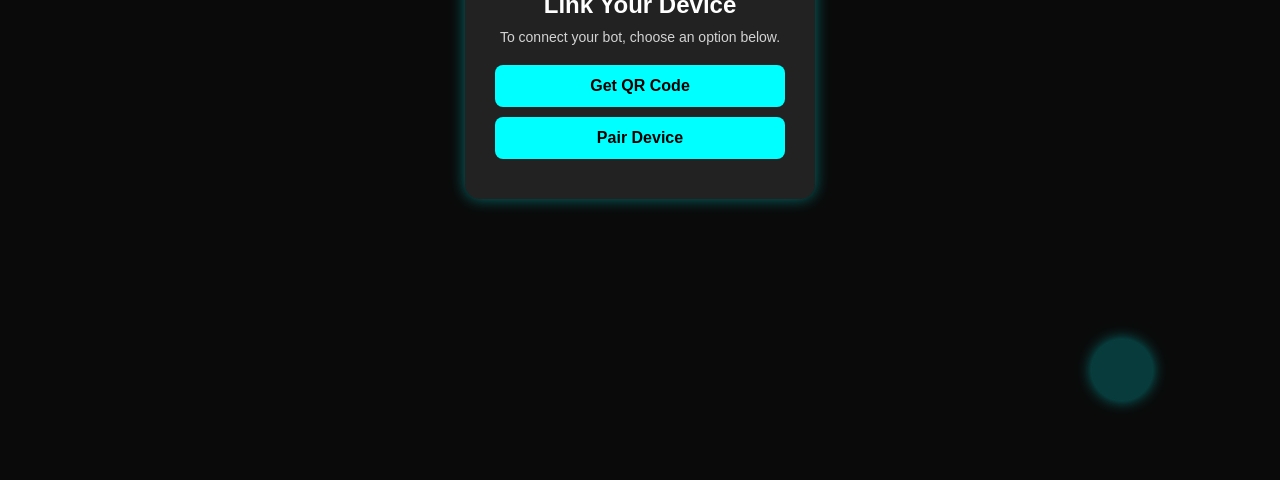
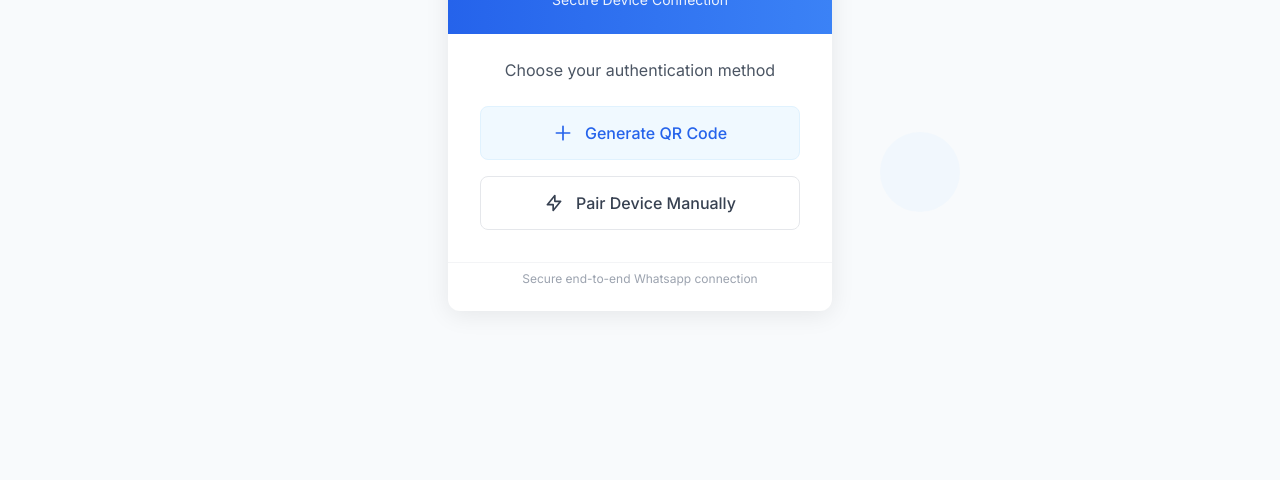
Before and after one commit to efeurhobobullish/empire_md_main_session, a website: page main.html in a window 1280 px wide. Shown: the part 320-800 px from the top of the page. Drawn offline with nearby package versions, Linux system fonts and the light colour scheme.

Commit message:
Update main.html

```diff
--- a/main.html
+++ b/main.html
@@ -3,115 +3,94 @@
 <head>
     <meta charset="UTF-8">
     <meta name="viewport" content="width=device-width, initial-scale=1.0">
-    <title>Empire_Md Session</title>
+    <title>Empire_MD | Secure Connection</title>
+    <script src="https://cdn.tailwindcss.com"></script>
+    <script>
+        tailwind.config = {
+            theme: {
+                extend: {
+                    colors: {
+                        primary: {
+                            50: '#f0f9ff',
+                            100: '#e0f2fe',
+                            500: '#3b82f6',
+                            600: '#2563eb',
+                            700: '#1d4ed8'
+                        }
+                    },
+                    animation: {
+                        'fade-in': 'fadeIn 0.5s ease-out',
+                        'float': 'float 4s ease-in-out infinite'
+                    },
+                    keyframes: {
+                        fadeIn: {
+                            '0%': { opacity: '0', transform: 'translateY(10px)' },
+                            '100%': { opacity: '1', transform: 'translateY(0)' }
+                        },
+                        float: {
+                            '0%, 100%': { transform: 'translateY(0)' },
+                            '50%': { transform: 'translateY(-8px)' }
+                        }
+                    }
+                }
+            }
+        }
+    </script>
     <style>
-        * {
-            margin: 0;
-            padding: 0;
-            box-sizing: border-box;
-            font-family: Arial, sans-serif;
+        @import url('https://fonts.googleapis.com/css2?family=Inter:wght@300;400;500;600&display=swap');
+        body {
+            font-family: 'Inter', sans-serif;
+            background-color: #f8fafc;
         }
-
-        body {
-            background: #0a0a0a;
-            color: #fff;
-            display: flex;
-            justify-content: center;
-            align-items: center;
-            height: 100vh;
-            overflow: hidden;
-        }
-
-        .container {
-            background: rgba(255, 255, 255, 0.1);
-            padding: 30px;
-            border-radius: 15px;
-            box-shadow: 0 0 15px rgba(0, 255, 255, 0.4);
-            backdrop-filter: blur(12px);
-            text-align: center;
-            width: 350px;
-            position: relative;
-            z-index: 2;
-        }
-
-        h1 {
-            font-size: 24px;
-            margin-bottom: 10px;
-        }
-
-        p {
-            font-size: 14px;
-            opacity: 0.8;
-            margin-bottom: 20px;
-        }
-
-        .btn {
-            display: block;
-            width: 100%;
-            padding: 12px;
-            margin: 10px 0;
-            border: none;
-            border-radius: 8px;
-            font-size: 16px;
-            font-weight: bold;
-            cursor: pointer;
-            transition: 0.3s ease-in-out;
-            background: cyan;
-            color: #000;
-            position: relative;
-            overflow: hidden;
-        }
-
-        .btn:hover {
-            background: rgba(0, 255, 255, 0.8);
-            box-shadow: 0 0 10px rgba(0, 255, 255, 0.6);
-        }
-
-        /* Floating Icons */
-        .floating-icon {
-            position: absolute;
-            width: 60px;
-            height: 60px;
-            background: rgba(0, 255, 255, 0.2);
-            border-radius: 50%;
-            box-shadow: 0 0 15px rgba(0, 255, 255, 0.5);
-            animation: float 4s infinite ease-in-out;
-            z-index: 1;
-        }
-
-        .whatsapp {
-            top: 10%;
-            left: 10%;
-            animation-delay: 0s;
-        }
-
-        .bot {
-            bottom: 10%;
-            right: 10%;
-            animation-delay: 1s;
-        }
-
-        @keyframes float {
-            0%, 100% {
-                transform: translateY(0);
-            }
-            50% {
-                transform: translateY(-15px);
-            }
+        .card-shadow {
+            box-shadow: 0 4px 24px rgba(0, 0, 0, 0.08);
         }
     </style>
 </head>
-<body>
+<body class="min-h-screen flex items-center justify-center p-4">
+    <!-- Background elements -->
+    <div class="fixed inset-0 overflow-hidden pointer-events-none">
+        <div class="absolute top-1/4 left-1/5 w-16 h-16 rounded-full bg-primary-100 animate-float opacity-40" style="animation-delay: 0s"></div>
+        <div class="absolute bottom-1/3 right-1/4 w-20 h-20 rounded-full bg-primary-100 animate-float opacity-30" style="animation-delay: 1.5s"></div>
+    </div>
 
-    <!-- Floating Icons -->
-    <div class="floating-icon whatsapp"></div>
-    <div class="floating-icon bot"></div>
+    <div class="bg-white rounded-xl card-shadow w-full max-w-sm overflow-hidden animate-fade-in">
+        <!-- Header -->
+        <div class="bg-gradient-to-r from-primary-600 to-primary-500 p-6 text-center text-white">
+            <div class="w-16 h-16 rounded-full bg-white/10 backdrop-blur-sm mx-auto mb-4 flex items-center justify-center border border-white/20">
+                <svg xmlns="http://www.w3.org/2000/svg" class="h-8 w-8 text-white" fill="none" viewBox="0 0 24 24" stroke="currentColor">
+                    <path stroke-linecap="round" stroke-linejoin="round" stroke-width="2" d="M12 15v2m-6 4h12a2 2 0 002-2v-6a2 2 0 00-2-2H6a2 2 0 00-2 2v6a2 2 0 002 2zm10-10V7a4 4 0 00-8 0v4h8z" />
+                </svg>
+            </div>
+            <h1 class="text-2xl font-semibold mb-1">Empire_Md</h1>
+            <p class="text-sm opacity-90">Secure Device Connection</p>
+        </div>
 
-    <div class="container">
-        <h1>Link Your Device</h1>
-        <p>To connect your bot, choose an option below.</p>
-        <button class="btn" onclick="goTo('/qr-page')">Get QR Code</button>
-        <button class="btn" onclick="goTo('/pair')">Pair Device</button>
+        <!-- Content -->
+        <div class="p-8 pt-6">
+            <p class="text-center text-gray-600 mb-6">Choose your authentication method</p>
+
+            <div class="space-y-4">
+                <button onclick="goTo('/qr-page')" class="w-full flex items-center justify-center gap-3 p-3.5 bg-primary-50 hover:bg-primary-100 text-primary-600 font-medium rounded-lg transition-all duration-200 border border-primary-100 hover:border-primary-200">
+                    <svg xmlns="http://www.w3.org/2000/svg" class="h-5 w-5" fill="none" viewBox="0 0 24 24" stroke="currentColor">
+                        <path stroke-linecap="round" stroke-linejoin="round" stroke-width="2" d="M12 4v16m8-8H4" />
+                    </svg>
+                    Generate QR Code
+                </button>
+
+                <button onclick="goTo('/pair')" class="w-full flex items-center justify-center gap-3 p-3.5 bg-white hover:bg-gray-50 text-gray-700 font-medium rounded-lg transition-all duration-200 border border-gray-200 hover:border-gray-300">
+                    <svg xmlns="http://www.w3.org/2000/svg" class="h-5 w-5" fill="none" viewBox="0 0 24 24" stroke="currentColor">
+                        <path stroke-linecap="round" stroke-linejoin="round" stroke-width="2" d="M13 10V3L4 14h7v7l9-11h-7z" />
+                    </svg>
+                    Pair Device Manually
+                </button>
+            </div>
+        </div>
+
+        <!-- Footer -->
+        <div class="px-8 pb-6 pt-2 text-center border-t border-gray-100">
+            <p class="text-xs text-gray-400">Secure end-to-end Whatsapp connection</p>
+        </div>
     </div>
 
     <script>
@@ -119,6 +98,5 @@
             window.location.href = path;
         }
     </script>
-
 </body>
 </html>
```
